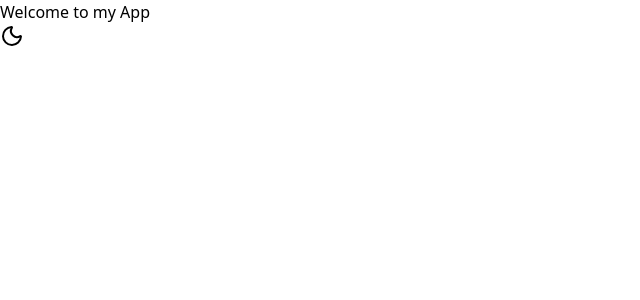
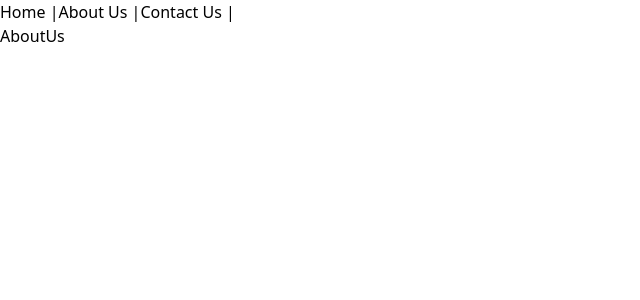
Before and after one commit to Successinnovatia/react-class, a React (Vite) app: page /about in a window 1280 px wide. Shown: the top 300 px of the page, without its empty margins (0-640 px from the left). Built offline with nearby package versions, Linux system fonts and the light colour scheme.

Commit message:
react router class

```diff
--- a/package.json
+++ b/package.json
@@ -14,6 +14,7 @@
     "lucide-react": "^0.544.0",
     "react": "^19.1.1",
     "react-dom": "^19.1.1",
+    "react-router-dom": "^7.9.4",
     "tailwindcss": "^4.1.13"
   },
   "devDependencies": {
--- a/src/App.jsx
+++ b/src/App.jsx
@@ -17,15 +17,71 @@ import Note from "./note-app/Note";
 import Header from "./use-context/Header";
 import { ThemeProvider } from "./context/ThemeContext";
 import HomePage from "./use-context/HomePage";
+import Home from "./react-router/pages/Home";
+import AboutUs from "./react-router/pages/AboutUs";
+import ContactUs from "./react-router/pages/ContactUs";
+import { BrowserRouter as Router, Routes, Route } from "react-router-dom";
+import Navbar from "./react-router/pages/Navbar";
+
+//React Router
+// Brouser Router -> wrap the app to enable routing
+// Routes -> to define all the routes eg /home , /aboutus
+// Route -> to define a single route
+// Link -> to navigate between routes
 
 function App() {
   const [count, setCount] = useState(0);
 
+  // const [page, setPage] = useState("landing");
+
+  // function Landing() {
+  //   return (
+  //     <div className="text-center space-x-4 my-4">
+  //       <button
+  //         className="bg-blue-500 text-white px-4 py-2 rounded"
+  //         onClick={() => setPage("home")}
+  //       >
+  //         Home
+  //       </button>
+  //       <button
+  //         className="bg-blue-500 text-white px-4 py-2 rounded"
+  //         onClick={() => setPage("about")}
+  //       >
+  //         AboutUs
+  //       </button>
+  //       <button
+  //         className="bg-blue-500 text-white px-4 py-2 rounded"
+  //         onClick={() => setPage("contact")}
+  //       >
+  //         ContactUs
+  //       </button>
+  //     </div>
+  //   );
+  // }
+
+  // if (page === "home") {
+  //   return <Home />;
+  // } else if (page === "about") {
+  //   return <AboutUs />;
+  // } else if (page === "contact") {
+  //   return <ContactUs />;
+  // } else if (page === "landing") {
+  //   return <Landing />;
+  // }
 
   return (
     <>
       <ThemeProvider>
-        <HomePage/>
+        <Router>
+          <Navbar />
+
+          <Routes>
+            <Route path="/" element={<Home />} />
+            <Route path="/about" element={<AboutUs />} />
+            <Route path="/contact" element={<ContactUs />} />
+          </Routes>
+        </Router>
+        {/* <HomePage/> */}
         {/* <Greeting/>
         <UserStatus/>
         <Warning/> */}
--- /dev/null
+++ b/src/react-router/pages/AboutUs.jsx
@@ -0,0 +1,9 @@
+import React from 'react'
+
+function AboutUs() {
+  return (
+    <h1>AboutUs</h1>
+  )
+}
+
+export default AboutUs
--- /dev/null
+++ b/src/react-router/pages/ContactUs.jsx
@@ -0,0 +1,9 @@
+import React from 'react'
+
+function ContactUs() {
+  return (
+    <h1>ContactUs</h1>
+  )
+}
+
+export default ContactUs
--- /dev/null
+++ b/src/react-router/pages/Home.jsx
@@ -0,0 +1,9 @@
+import React from 'react'
+
+function Home() {
+  return (
+    <h1>Home</h1>
+  )
+}
+
+export default Home
--- /dev/null
+++ b/src/react-router/pages/Navbar.jsx
@@ -0,0 +1,14 @@
+import React from 'react'
+import { Link } from 'react-router-dom'
+
+function Navbar() {
+  return (
+    <div>
+        <Link to="/">Home</Link> |
+        <Link to="/about">About Us</Link> |
+        <Link to="/contact">Contact Us</Link> |
+    </div>
+  )
+}
+
+export default Navbar
```
Also changed, not shown: 1 other file (tests, documents, lock files or other folders).
